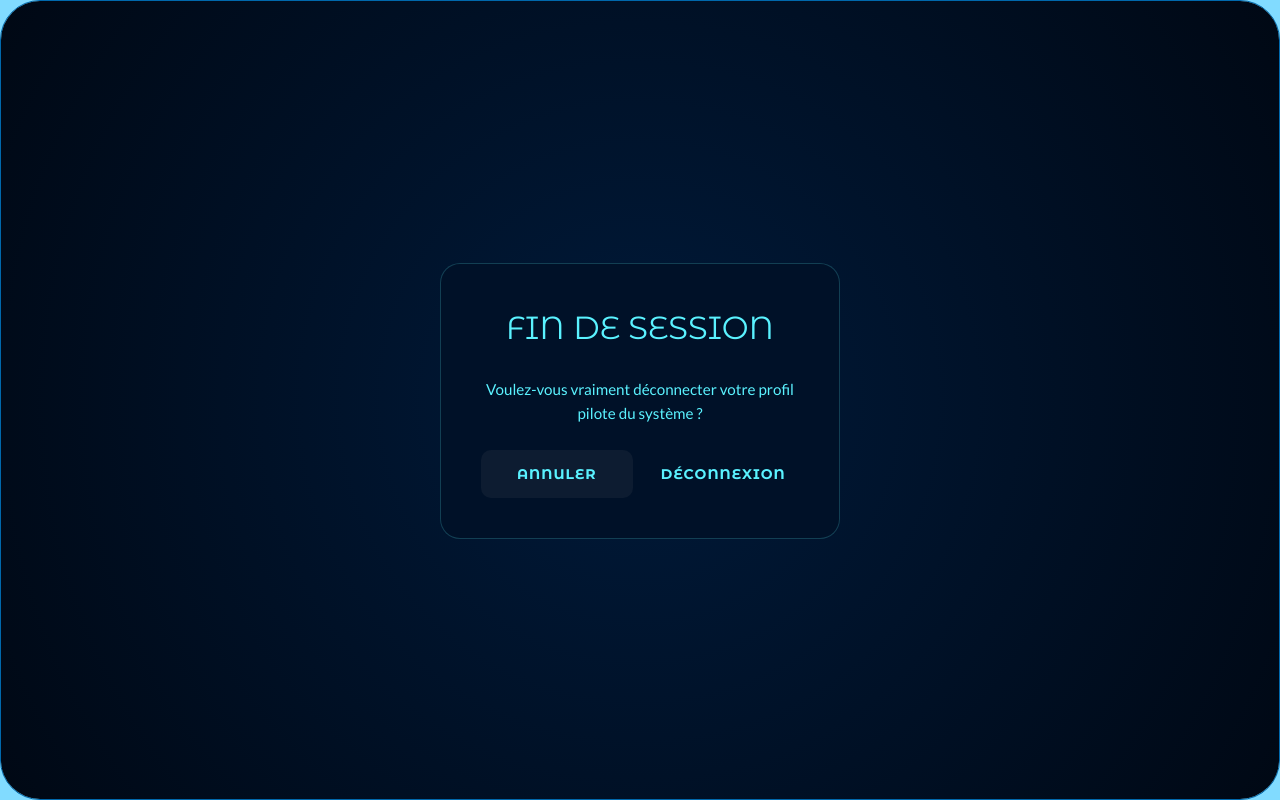
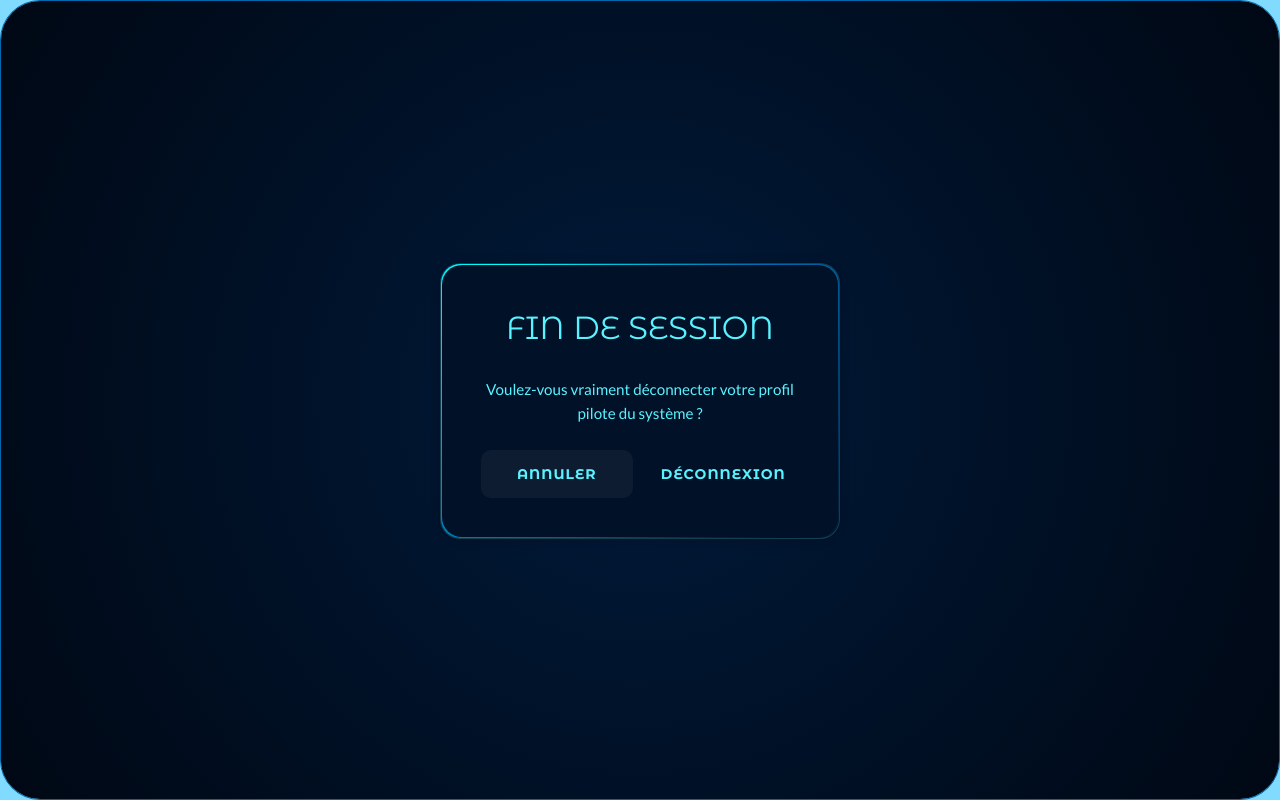
Before and after one commit to anto95240/GameCollector, a React (Vite) app: page /logout in a window 1280 px wide. Built offline with nearby package versions, Linux system fonts and the light colour scheme; no server answers.

Commit message:
UPDATE animation login/register/logout

```diff
--- a/src/animations.css
+++ b/src/animations.css
@@ -7,7 +7,7 @@
 /* 1. EFFET BORDURE ROTATIVE (Login/Register/Logout) */
 .console-border-card {
   position: relative;
-  background: var(--gradient-card-secondary);
+  background: var(--color-bg-btn) ;
   border-radius: 20px;
   box-shadow: var(--shadow-main);
   z-index: 0;
@@ -91,8 +91,8 @@
 .console-border-card::after {
   content: '';
   position: absolute;
-  inset: 2px;
-  background: var(--gradient-card-secondary);
+  inset: 1px;
+  background: var(--color-bg-btn);
   border-radius: 20px;
   z-index: -1;
 }
--- a/src/screens/Deconnexion/index.jsx
+++ b/src/screens/Deconnexion/index.jsx
@@ -30,7 +30,7 @@ const DeconnexionPage = () => {
             {showLoading && <ChargementPage variant="logout" />}
 
             <div className="auth-container logout-page">
-                <div className="auth-card logout-card">
+                <div className="auth-card logout-card console-border-card">
                     <h2 className="auth-title">{t('auth.logout.title')}</h2>
 
                     <div className="logout-content">
--- a/src/screens/Login/index.jsx
+++ b/src/screens/Login/index.jsx
@@ -69,7 +69,7 @@ const Login = () => {
       {showLoading && <ChargementPage variant="login" />}
 
       <div className="auth-container">
-        <div className="auth-card">
+        <div className="auth-card console-border-card">
           <h2 className="auth-title">{t('auth.login.title')}</h2>
 
           <form onSubmit={handleSubmit} className="auth-form">
--- a/src/screens/Register/index.jsx
+++ b/src/screens/Register/index.jsx
@@ -43,7 +43,7 @@ const Register = () => {
     <>
       {showLoading && <ChargementPage variant="login" />}
       <div className="auth-container">
-        <div className="auth-card register-card">
+        <div className="auth-card register-card console-border-card">
           <h2 className="auth-title">{t('auth.register.title')}</h2>
           <div className="steps-container">
             <div className="cyber-progress-track">
```
